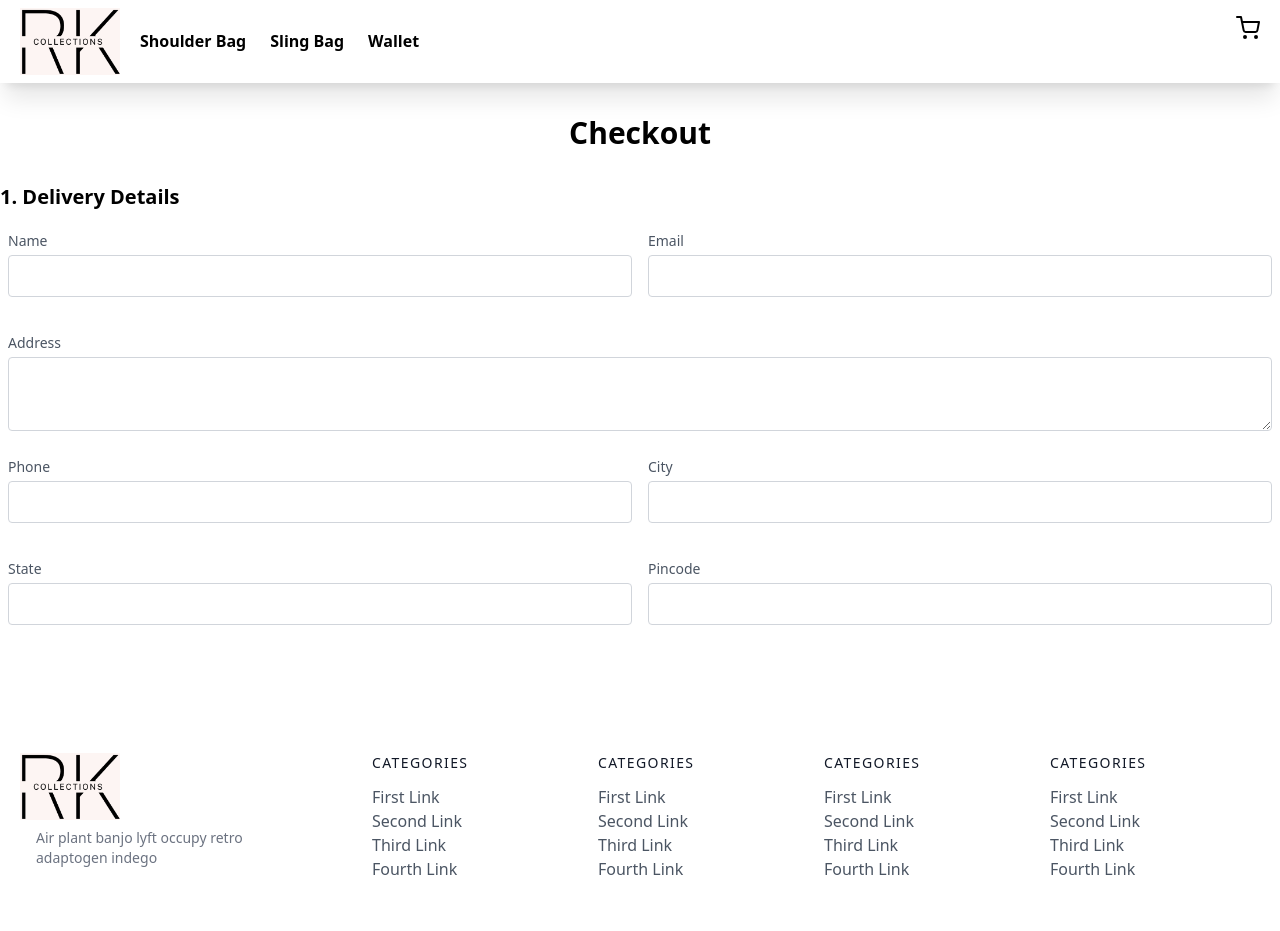
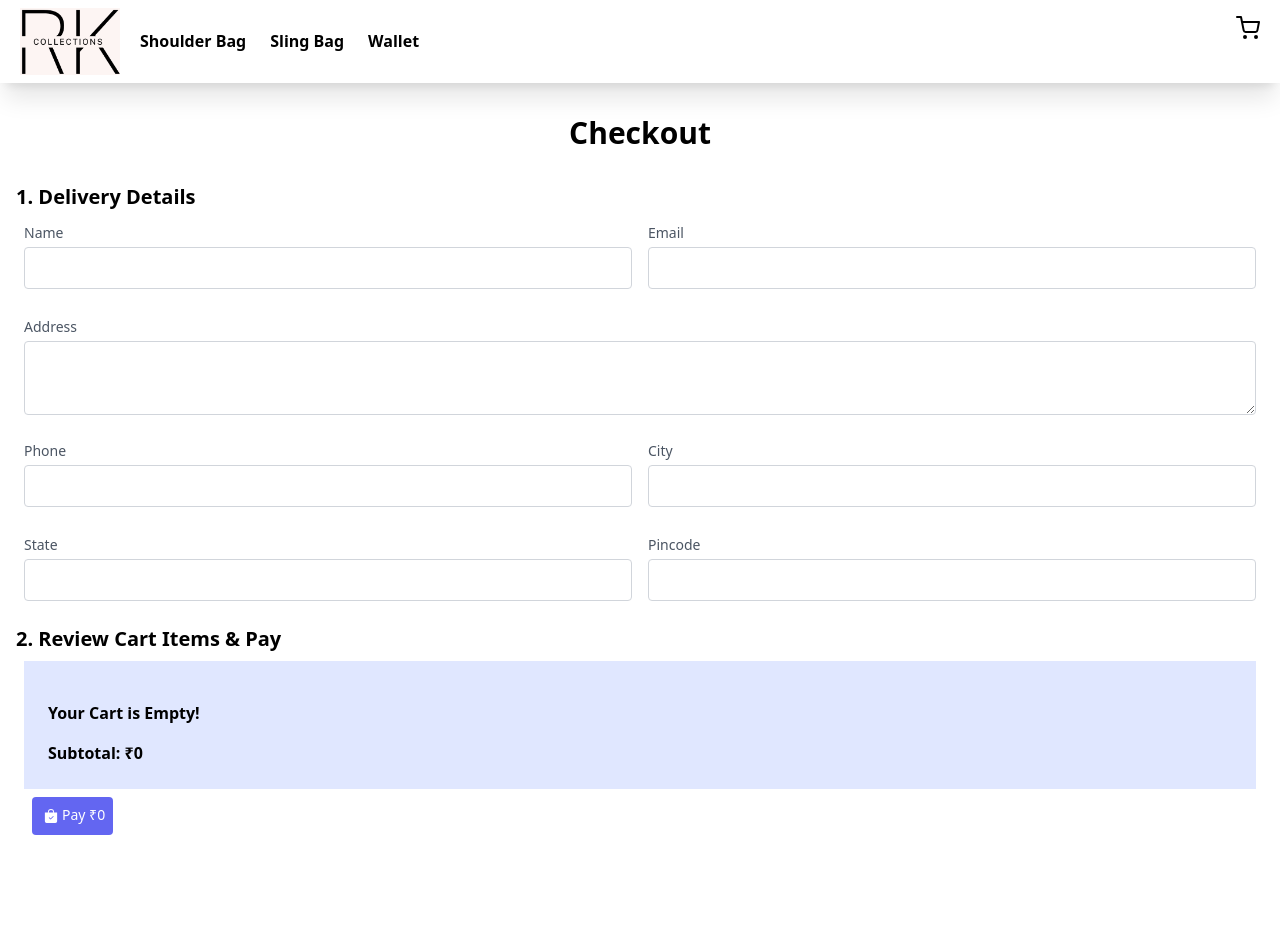
Before and after one commit to itsamanvishwakarma/aditya-ecommerce, a Next.js app: page /checkout in a window 1280 px wide. Shown: the top 931 px of the page. Built offline with nearby package versions, Linux system fonts and the light colour scheme.

Commit message:
checkout-page-is-fully-working-and-sidebar-cart-subtotal-fully-operational-now

```diff
--- a/components/Navbar.js
+++ b/components/Navbar.js
@@ -52,7 +52,11 @@ const Navbar = ({ cart, addToCart, removeFromCart, clearCart, subTotal }) => {
         {/* Sidebar Shopping Cart */}
         <div
           ref={ref}
-          className="w-72 h-[100vh] sideCart absolute top-0 right-0 bg-indigo-200 px-8 py-10 transform transition-transform translate-x-full"
+          className={`w-72 h-[100vh] sideCart absolute top-0 right-0 bg-indigo-200 px-8 py-10 transform transition-transform ${
+            Object.keys(cart).length !== 0
+              ? "translate-x-0"
+              : "translate-x-full"
+          }`}
         >
           <h1 className="font-bold text-xl text-center">Shopping Cart</h1>
           <div
@@ -104,6 +108,7 @@ const Navbar = ({ cart, addToCart, removeFromCart, clearCart, subTotal }) => {
               );
             })}
           </ol>
+          <div className="font-bold my-2">Subtotal: ₹{subTotal}</div>
           <div className="flex">
             <Link href={"/checkout"}>
               <button className="flex mr-2 text-white bg-indigo-500 border-0 py-2 px-2 focus:outline-none hover:bg-indigo-600 rounded text-sm">
--- a/pages/_app.js
+++ b/pages/_app.js
@@ -11,6 +11,7 @@ function App({ Component, pageProps }) {
     try {
       if (localStorage.getItem("cart")) {
         setCart(JSON.parse(localStorage.getItem("cart")));
+        saveCart(JSON.parse(localStorage.getItem("cart")));
       }
     } catch (error) {
       console.error(error);
@@ -59,6 +60,7 @@ function App({ Component, pageProps }) {
   return (
     <>
       <Navbar
+        key={subTotal}
         cart={cart}
         addToCart={addToCart}
         removeFromCart={removeFromCart}
--- a/pages/checkout.js
+++ b/pages/checkout.js
@@ -1,12 +1,16 @@
 import React from "react";
+import Link from "next/link";
+import { AiFillMinusCircle, AiFillPlusCircle } from "react-icons/ai";
+import { BiTrash } from "react-icons/bi";
+import { BsFillBagCheckFill } from "react-icons/bs";
 
-const Checkout = () => {
+const Checkout = ({ cart, subTotal, addToCart, removeFromCart }) => {
   return (
     <>
-      <div className="container m-auto">
+      <div className="container m-auto px-4">
         <h1 className="font-bold text-3xl my-8 text-center">Checkout</h1>
         <h2 className="font-semibold text-xl">1. Delivery Details</h2>
-        <div className="mx-auto flex my-4">
+        <div className="mx-auto flex my-2">
           <div className="px-2 w-1/2">
             <div class="mb-4">
               <label htmlfor="name" className="leading-7 text-sm text-gray-600">
@@ -54,7 +58,7 @@ const Checkout = () => {
             ></textarea>
           </div>
         </div>
-        <div className="mx-auto flex my-4">
+        <div className="mx-auto flex my-2">
           <div className="px-2 w-1/2">
             <div class="mb-4">
               <label
@@ -85,7 +89,7 @@ const Checkout = () => {
             </div>
           </div>
         </div>
-        <div className="mx-auto flex my-4">
+        <div className="mx-auto flex my-2">
           <div className="px-2 w-1/2">
             <div class="mb-4">
               <label
@@ -119,6 +123,59 @@ const Checkout = () => {
             </div>
           </div>
         </div>
+        <h2 className="font-semibold text-xl">2. Review Cart Items & Pay</h2>
+        <div className="sideCart bg-indigo-100 p-6 m-2">
+          <ol className="list-decimal font-semibold">
+            {Object.keys(cart).length == 0 && (
+              <div className="my-4 font-semibold">Your Cart is Empty!</div>
+            )}
+            {Object.keys(cart).map((k) => {
+              return (
+                <li key={k}>
+                  <div className="item flex my-5">
+                    <div className="font-semibold">{cart[k].name}</div>
+                    <div className="flex font-semibold items-center justify-center w-1/3 text-lg">
+                      <AiFillMinusCircle
+                        onClick={() => {
+                          removeFromCart(
+                            k,
+                            1,
+                            cart[k].price,
+                            cart[k].name,
+                            cart[k].size,
+                            cart[k].variant
+                          );
+                        }}
+                        className="cursor-pointer text-indigo-500"
+                      />
+                      <span className="mx-2 text-sm">{cart[k].qty}</span>
+                      <AiFillPlusCircle
+                        onClick={() => {
+                          addToCart(
+                            k,
+                            1,
+                            cart[k].price,
+                            cart[k].name,
+                            cart[k].size,
+                            cart[k].variant
+                          );
+                        }}
+                        className="cursor-pointer text-indigo-500"
+                      />
+                    </div>
+                  </div>
+                </li>
+              );
+            })}
+          </ol>
+          <span className="font-bold">Subtotal: ₹{subTotal}</span>
+        </div>
+        <div className="mx-4">
+          <button className="flex mr-2 text-white bg-indigo-500 border-0 py-2 px-2 focus:outline-none hover:bg-indigo-600 rounded text-sm">
+            <BsFillBagCheckFill className="m-1" />
+            Pay ₹{subTotal}
+          </button>
+        </div>
       </div>
     </>
   );
```
